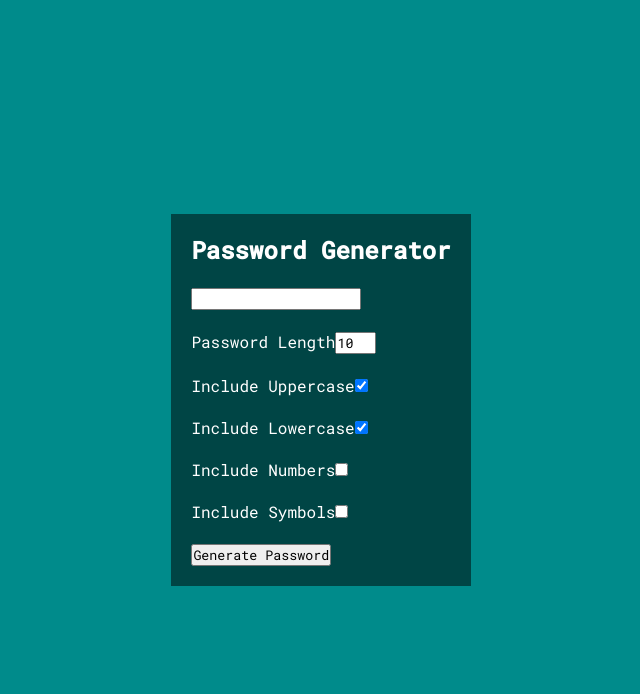
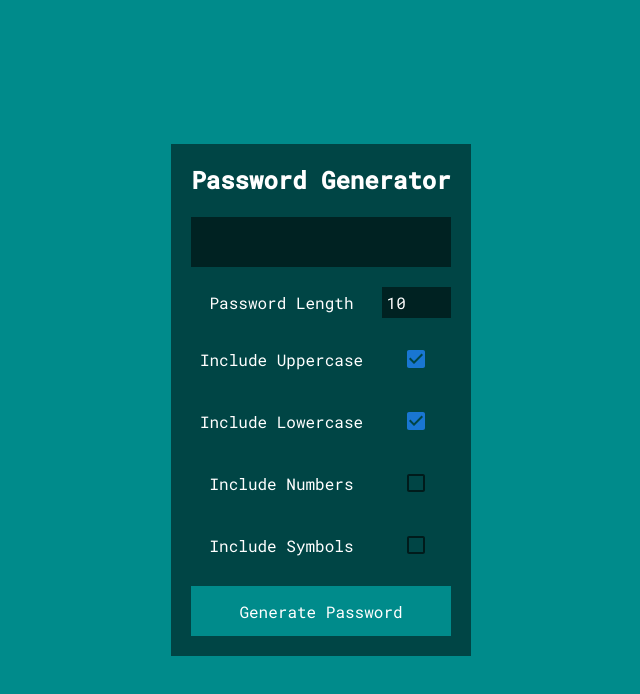
Before and after one commit to ZumTheZazaKing/password_generator, a React (Create React App) app: page / in a window 1280 px wide. Shown: the top 694 px of the page, without its empty margins (319-959 px from the left). Built offline with nearby package versions, Linux system fonts and the light colour scheme.

Commit message:
Design aign added

```diff
--- a/package.json
+++ b/package.json
@@ -3,12 +3,16 @@
   "version": "0.1.0",
   "private": true,
   "dependencies": {
+    "@emotion/react": "^11.4.1",
+    "@emotion/styled": "^11.3.0",
+    "@mui/material": "^5.0.3",
     "@testing-library/jest-dom": "^5.14.1",
     "@testing-library/react": "^11.2.7",
     "@testing-library/user-event": "^12.8.3",
     "react": "^17.0.2",
     "react-dom": "^17.0.2",
     "react-scripts": "4.0.3",
+    "react-toastify": "^8.0.3",
     "web-vitals": "^1.1.2"
   },
   "scripts": {
--- a/src/App.css
+++ b/src/App.css
@@ -18,6 +18,39 @@ body #Main {
   padding: 20px;
   background-color: rgba(0, 0, 0, 0.5);
   color: white;
+  text-align: center;
+}
+body #Main form {
+  display: grid;
+  grid-template-columns: auto auto;
+  gap: 20px 10px;
+  align-items: center;
+}
+body #Main form input[type=text], body #Main form input[type=submit] {
+  grid-column: span 2;
+  height: 50px;
+  border: none;
+  color: white;
+}
+body #Main form input[type=submit], body #Main form input[type=checkbox] {
+  cursor: pointer;
+}
+body #Main form input[type=submit] {
+  background-color: darkcyan;
+  font-size: 16px;
+}
+body #Main form input[type=text] {
+  background-color: rgba(0, 0, 0, 0.5);
+  padding: 10px;
+  font-size: 18px;
+}
+body #Main form input[type=number] {
+  color: white;
+  border: none;
+  outline: none;
+  background-color: rgba(0, 0, 0, 0.5);
+  padding: 5px;
+  font-size: 16px;
 }
 
 /*# sourceMappingURL=App.css.map */
--- a/src/components/Main.js
+++ b/src/components/Main.js
@@ -1,4 +1,8 @@
 import { useState } from 'react';
+import Checkbox from '@mui/material/Checkbox';
+import FormControlLabel from '@mui/material/FormControlLabel';
+import { toast, ToastContainer } from 'react-toastify';
+import 'react-toastify/dist/ReactToastify.css';
 
 export function Main(){
 
@@ -22,8 +26,29 @@ export function Main(){
 
         let passwordPlaceholder = "";
 
-        if(!passwordLength){
-            console.log("hey!");
+        if(passwordLength === ""){
+            toast.error('Length is empty', {
+                position: "top-center",
+                autoClose: 5000,
+                hideProgressBar: false,
+                closeOnClick: true,
+                pauseOnHover: true,
+                draggable: true,
+                progress: undefined,
+            });
+            return;
+        }
+        if(!addUpperCase && !addLowerCase && !addNumbers && !addSymbols){
+            toast.error('At least one condition must be checked', {
+                position: "top-center",
+                autoClose: 5000,
+                hideProgressBar: false,
+                closeOnClick: true,
+                pauseOnHover: true,
+                draggable: true,
+                progress: undefined,
+            });
+            return;
         }
 
         if(addUpperCase){
@@ -51,31 +76,30 @@ export function Main(){
     }
 
     return (<div id="Main">
+        <ToastContainer theme="dark"/>
         <h2>Password Generator</h2>
         <br/>
         <form onSubmit={e => generatePassword(e)}>
             <input type="text" value={password} readOnly/>
-            <br/><br/>
 
             <label htmlFor="passwordLength">Password Length</label>
-            <input type="number" value={passwordLength} min={5} max={20} onChange={e => setPasswordLength(e.target.value)}/>
-            <br/><br/>
+            <input type="number" value={passwordLength} min={5} max={15} onChange={e => setPasswordLength(e.target.value)}/>
 
             <label htmlFor="upperCase">Include Uppercase</label>
-            <input type="checkbox" checked={addUpperCase} onChange={e => e.target.checked ? setAddUpperCase(true): setAddUpperCase(false)}/>
-            <br/><br/>
+            <Checkbox checked={addUpperCase} onChange={e => e.target.checked ? setAddUpperCase(true): setAddUpperCase(false)}/>
+
 
             <label htmlFor="lowerCase">Include Lowercase</label>
-            <input type="checkbox" checked={addLowerCase} onChange={e => e.target.checked ? setAddLowerCase(true): setAddLowerCase(false)}/>
-            <br/><br/>
+            <Checkbox checked={addLowerCase} onChange={e => e.target.checked ? setAddLowerCase(true): setAddLowerCase(false)}/>
+
 
             <label htmlFor="numbers">Include Numbers</label>
-            <input type="checkbox" checked={addNumbers} onChange={e => e.target.checked ? setAddNumbers(true): setAddNumbers(false)}/>
-            <br/><br/>
+            <Checkbox checked={addNumbers} onChange={e => e.target.checked ? setAddNumbers(true): setAddNumbers(false)}/>
+
 
             <label htmlFor="symbols">Include Symbols</label>
-            <input type="checkbox" checked={addSymbols} onChange={e => e.target.checked ? setAddSymbols(true): setAddSymbols(false)}/>
-            <br/><br/>
+            <Checkbox checked={addSymbols} onChange={e => e.target.checked ? setAddSymbols(true): setAddSymbols(false)}/>
+
 
             <input type="submit" value="Generate Password"/>
         </form>
--- a/src/input.scss
+++ b/src/input.scss
@@ -18,5 +18,39 @@ body{
         padding: 20px;
         background-color: rgba($color: #000000, $alpha: 0.5);
         color: white;
+        text-align: center;
+        form{
+            display: grid;
+            grid-template-columns: auto auto;
+            gap: 20px 10px;
+            align-items: center;
+            input[type=text],input[type=submit]{
+                grid-column: span 2;
+                height: 50px;
+                border: none;
+                color: white;
+            }
+            input[type=submit],input[type=checkbox]{cursor: pointer;}
+            input[type=submit]{
+                background-color: darkcyan;
+                font-size: 16px;
+            }
+            input[type=text]{
+                background-color: rgba($color: #000000, $alpha: 0.5);
+                padding: 10px;
+                font-size: 18px;
+            }
+            input[type=number]{
+                color: white;
+                border: none;
+                outline: none;
+                background-color: rgba($color: #000000, $alpha: 0.5);
+                padding: 5px;
+                font-size: 16px;
+            }
+            input[type=checkbox]{
+
+            }
+        }
     }
 }
```
Also changed, not shown: 2 other files (tests, documents, lock files or other folders).
